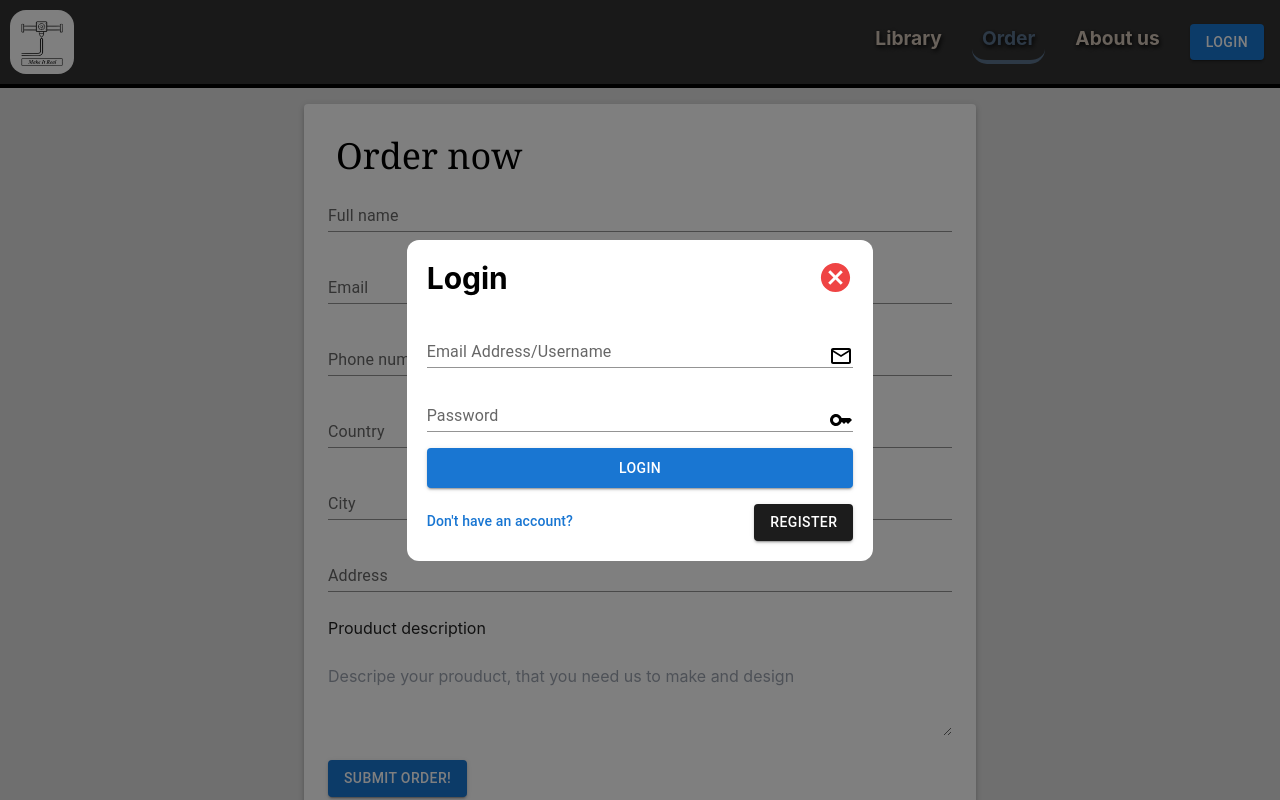
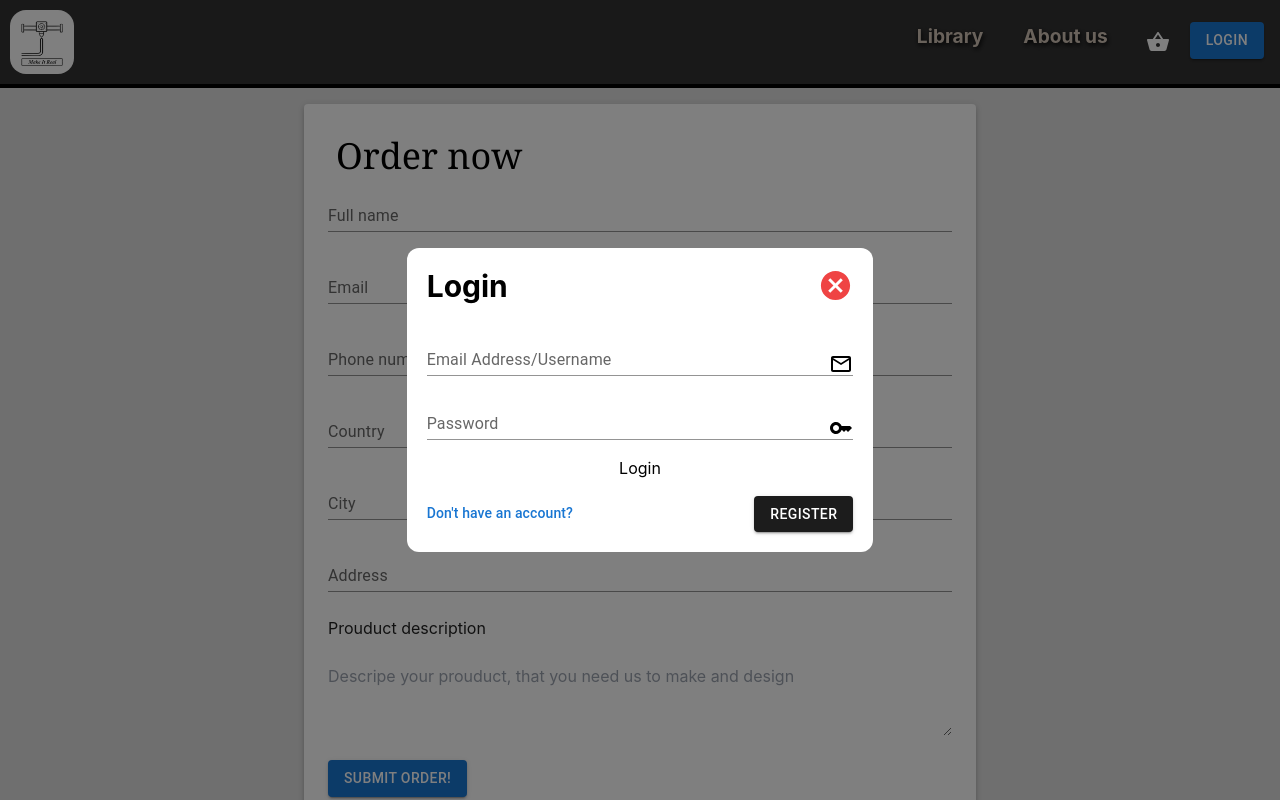
Before and after one commit to TranRobi/VizsgaRemek_MakeItReal, a React (Create React App) app in the folder frontend/: page /order in a window 1280 px wide. Both pictures are taken after a click on the button "LOGIN". Shown: the top 800 px of the page. Built offline with nearby package versions, Linux system fonts and the light colour scheme; no server answers.

Commit message:
added basket

```diff
--- a/frontend/src/Pages/Login/Login.js
+++ b/frontend/src/Pages/Login/Login.js
@@ -25,7 +25,6 @@ function Login({ close, open }) {
 	const [formData, setFormData] = useState({
 		username: "",
 		password: "",
-    confirmPassword: "",
 	});
 
 	const handleChange = (event) => {
@@ -43,6 +42,11 @@ function Login({ close, open }) {
 		open(e);
 		close(e);
 	};
+
+	const handleSubmit = (e) => {
+		e.preventDefault();
+		console.log(formData);
+	};
 	return (
 		<ThemeProvider theme={theme}>
 			<div className="w-full h-screen flex justify-center items-center">
@@ -54,6 +58,7 @@ function Login({ close, open }) {
 							<CancelIcon fontSize="large" onClick={(e) => close(e)} />
 						</a>
 					</div>
+					<form onSubmit={handleSubmit}>
 						<FormControl fullWidth>
 							<Stack spacing={2}>
 								<div className="relative">
@@ -83,15 +88,7 @@ function Login({ close, open }) {
 									></TextField>
 									<KeyIcon className="absolute top-1/2 right-0" />
 								</div>
-              <Button
-                variant="contained"
-                sx={{ py: "0.5rem" }}
-                onClick={() => {
-                  console.log(formData);
-                }}
-              >
-                Login
-              </Button>
+								<button>Login</button>
 								<div className="flex items-center justify-between">
 									<Typography
 										variant="subtitle2"
@@ -110,6 +107,7 @@ function Login({ close, open }) {
 								</div>
 							</Stack>
 						</FormControl>
+					</form>
 				</div>
 			</div>
 		</ThemeProvider>
--- /dev/null
+++ b/frontend/src/components/Basket/Basket.js
@@ -0,0 +1,22 @@
+import React from "react";
+import CloseIcon from "@mui/icons-material/Close";
+
+function Basket(props) {
+	return (
+		<>
+			<div className="flex justify-between items-center h-fit p-4">
+				<h1 className="text-white">Shopping Basket</h1>
+				<CloseIcon
+					onClick={() => {
+						props.close();
+					}}
+				/>
+			</div>
+			<div className="flex flex-col items-center h-full p-4 text-black">
+				<p>No items in the basket</p>
+			</div>
+		</>
+	);
+}
+
+export default Basket;
--- a/frontend/src/components/Navbar/Navbar.js
+++ b/frontend/src/components/Navbar/Navbar.js
@@ -6,11 +6,13 @@ import { Button } from "@mui/material";
 import { useState } from "react";
 import Login from "../../Pages/Login/Login";
 import Register from "../../Pages/Register/Register";
+import Basket from "../Basket/Basket";
+import ShoppingBasketIcon from "@mui/icons-material/ShoppingBasket";
 function Navbar() {
 	const [isOpened, setIsOpened] = useState(false);
 	const [isOpenedRegister, setIsOpenedRegister] = useState(false);
 	const navigate = useNavigate();
-
+	const [basket, setBasket] = useState(false);
 	const closeLogin = (e) => {
 		e.preventDefault();
 		setIsOpened(false);
@@ -31,8 +33,12 @@ function Navbar() {
 	const home = () => {
 		navigate("/");
 	};
+	function closeBasket() {
+		setBasket(!basket);
+	}
 	return (
 		<>
+			<div>
 				<nav className="h-fit">
 					<img
 						className="logo"
@@ -49,14 +55,17 @@ function Navbar() {
 								</NavLink>
 							</li>
 							<li>
-							<NavLink to="/order">
-								Order<span></span>
+								<NavLink to="/aboutus">
+									About us<span></span>
 								</NavLink>
 							</li>
 							<li>
-							<NavLink to="/aboutus">
-								About us<span></span>
-							</NavLink>
+								<ShoppingBasketIcon
+									onClick={() => {
+										setBasket(!basket);
+									}}
+									className="text-6xl m-2 pr-3 text-white hover:text-blue-500 transition"
+								/>
 							</li>
 							<li>
 								<Button onClick={openLogin} variant="contained">
@@ -66,7 +75,16 @@ function Navbar() {
 						</ul>
 					</div>
 				</nav>
-
+				<div
+					className={
+						basket
+							? "w-1/4 h-screen absolute top-0 bg-red-700 right-0 z-10"
+							: "w-1/4 h-screen absolute top-0 bg-red-700 right-0 z-10 hidden"
+					}
+				>
+					<Basket close={closeBasket} />
+				</div>
+			</div>
 			<Modal open={isOpened}>
 				<div>
 					<Login close={closeLogin} open={openRegister} />
```
Lines whose indentation alone changed are shown as unchanged.
